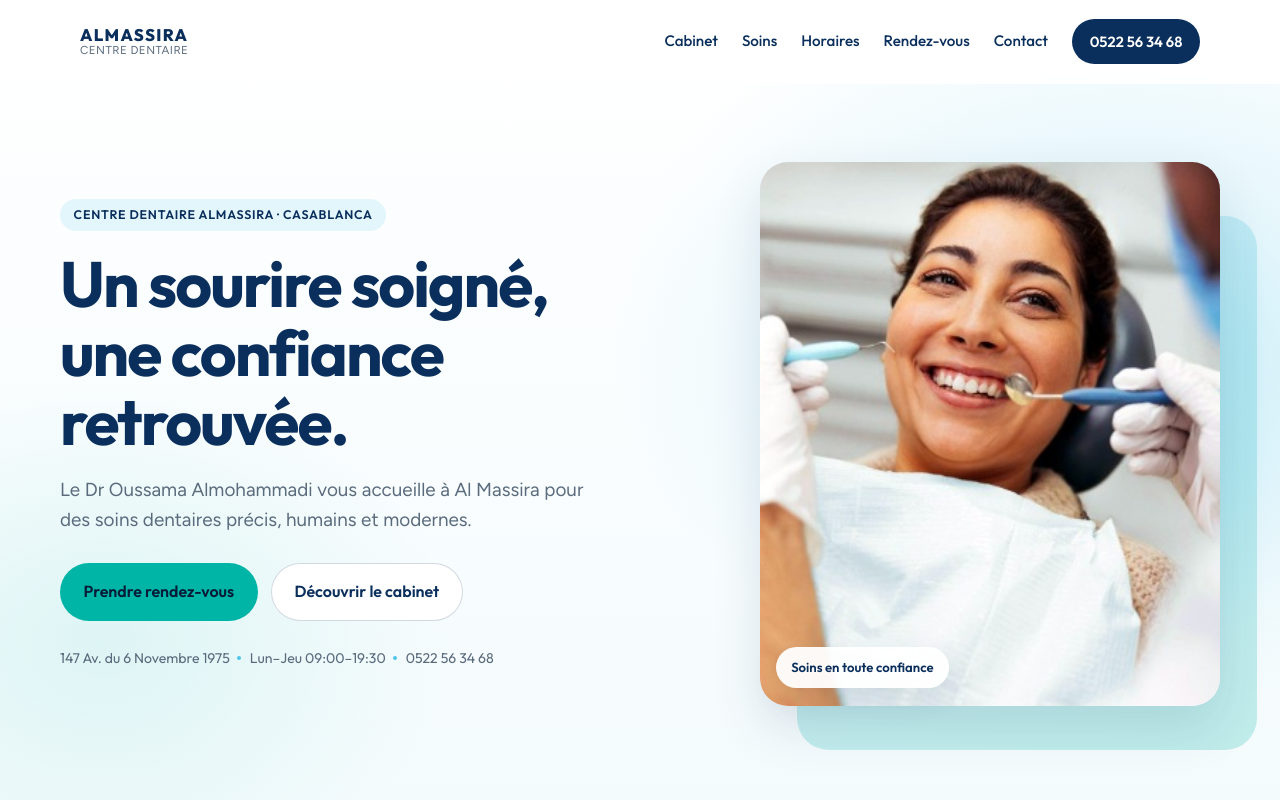
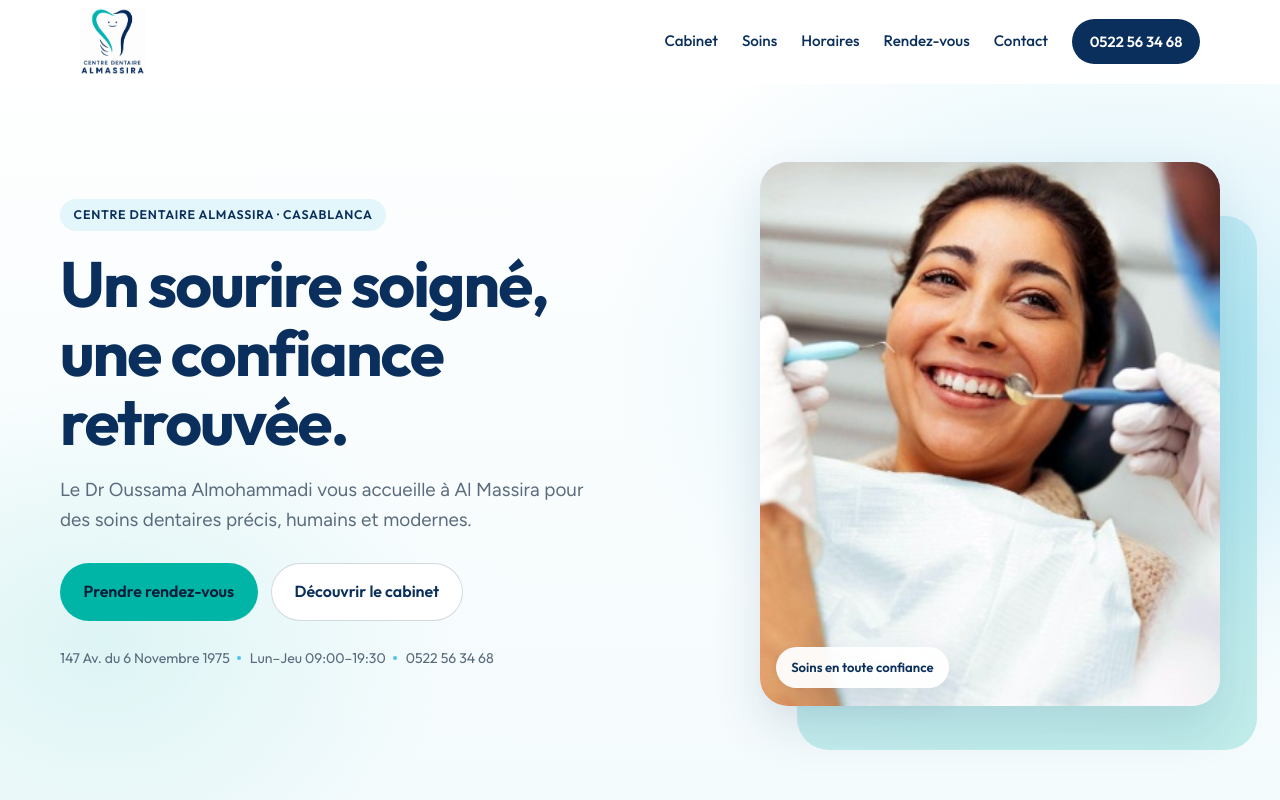
Before and after one commit to nassimelhattabi-prog/centre-dentaire-almassira, a website: page index.html in a window 1280 px wide. Shown: the top 800 px of the page. Drawn offline with Linux system fonts and the light colour scheme.

Commit message:
Add a cleaner ALMASSIRA logo to the header and footer.

```diff
--- a/index.html
+++ b/index.html
@@ -9,6 +9,7 @@
   <link rel="preconnect" href="https://fonts.gstatic.com" crossorigin />
   <link href="https://fonts.googleapis.com/css2?family=Outfit:wght@400;500;600;700;800&family=Figtree:wght@400;500;600&display=swap" rel="stylesheet" />
   <link rel="stylesheet" href="styles.css" />
+  <link rel="icon" href="assets/logo.png" type="image/png" />
 </head>
 <body>
   <a class="skip-link" href="#contenu">Aller au contenu</a>
@@ -16,10 +17,7 @@
   <header class="site-header" data-header>
     <div class="header-inner">
       <a class="brand" href="#accueil" aria-label="Centre Dentaire ALMASSIRA — accueil">
-        <span class="brand-text">
-          <span class="brand-name">ALMASSIRA</span>
-          <span class="brand-sub">Centre Dentaire</span>
-        </span>
+        <img class="brand-logo" src="assets/logo.png" alt="Centre Dentaire ALMASSIRA" width="667" height="703" />
       </a>
 
       <nav class="nav" aria-label="Navigation principale">
@@ -307,6 +305,7 @@
   <footer class="site-footer">
     <div class="footer-inner">
       <div class="footer-brand">
+        <img src="assets/logo.png" alt="" width="72" height="76" />
         <div>
           <strong>Centre Dentaire ALMASSIRA</strong>
           <span>Dr Oussama Almohammadi</span>
--- a/styles.css
+++ b/styles.css
@@ -109,25 +109,10 @@ a {
   min-width: 0;
 }
 
-.brand-text {
-  display: flex;
-  flex-direction: column;
-  line-height: 1.1;
-}
-
-.brand-name {
-  font-family: var(--font-display);
-  font-weight: 800;
-  letter-spacing: 0.08em;
-  color: var(--navy);
-  font-size: 1.05rem;
-}
-
-.brand-sub {
-  font-size: 0.72rem;
-  color: var(--muted);
-  letter-spacing: 0.04em;
-  text-transform: uppercase;
+.brand-logo {
+  width: auto;
+  height: 68px;
+  object-fit: contain;
 }
 
 .nav {
@@ -1101,6 +1086,10 @@ a {
     display: none;
   }
 
+  .brand-logo {
+    height: 56px;
+  }
+
   .schedule-row {
     grid-template-columns: 1fr;
     gap: 0.25rem;
```
Also changed, not shown: assets/logo-mark.svg (added), assets/logo-source.png (added), assets/logo.png (added).
